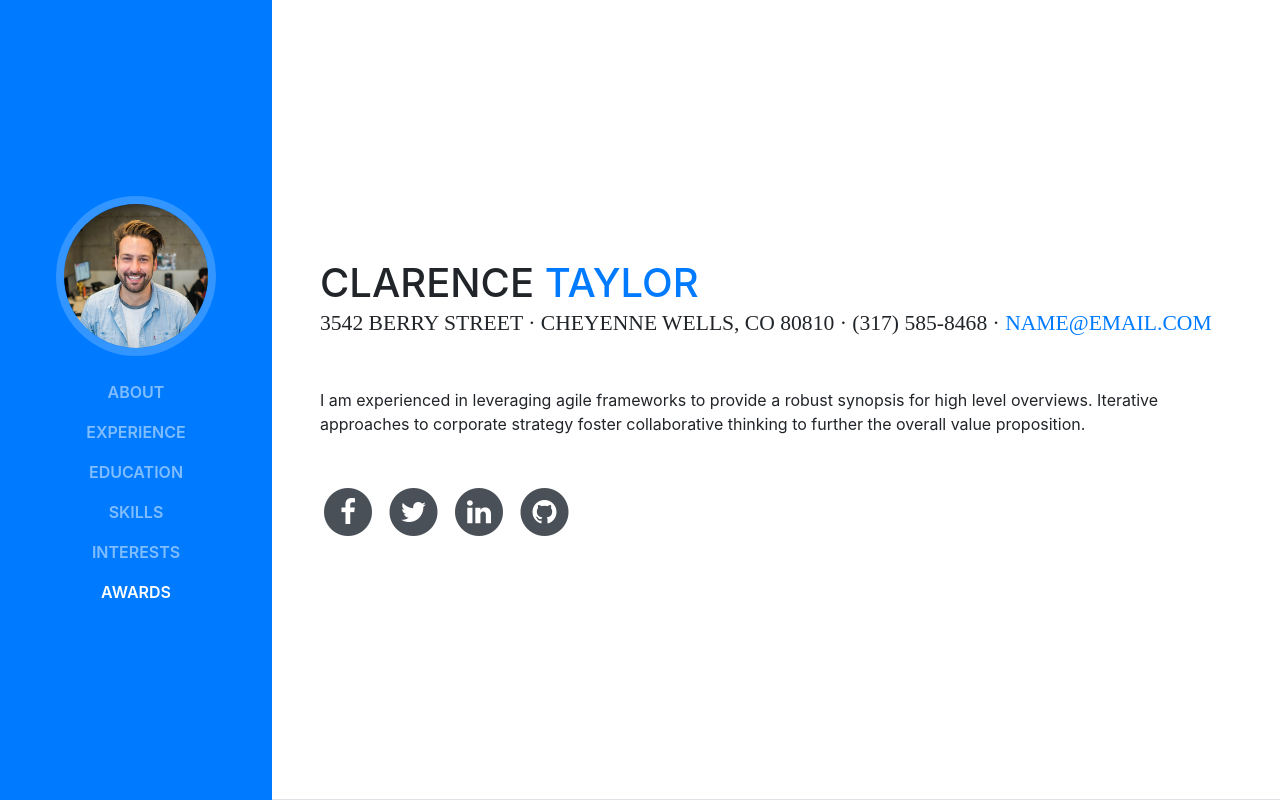
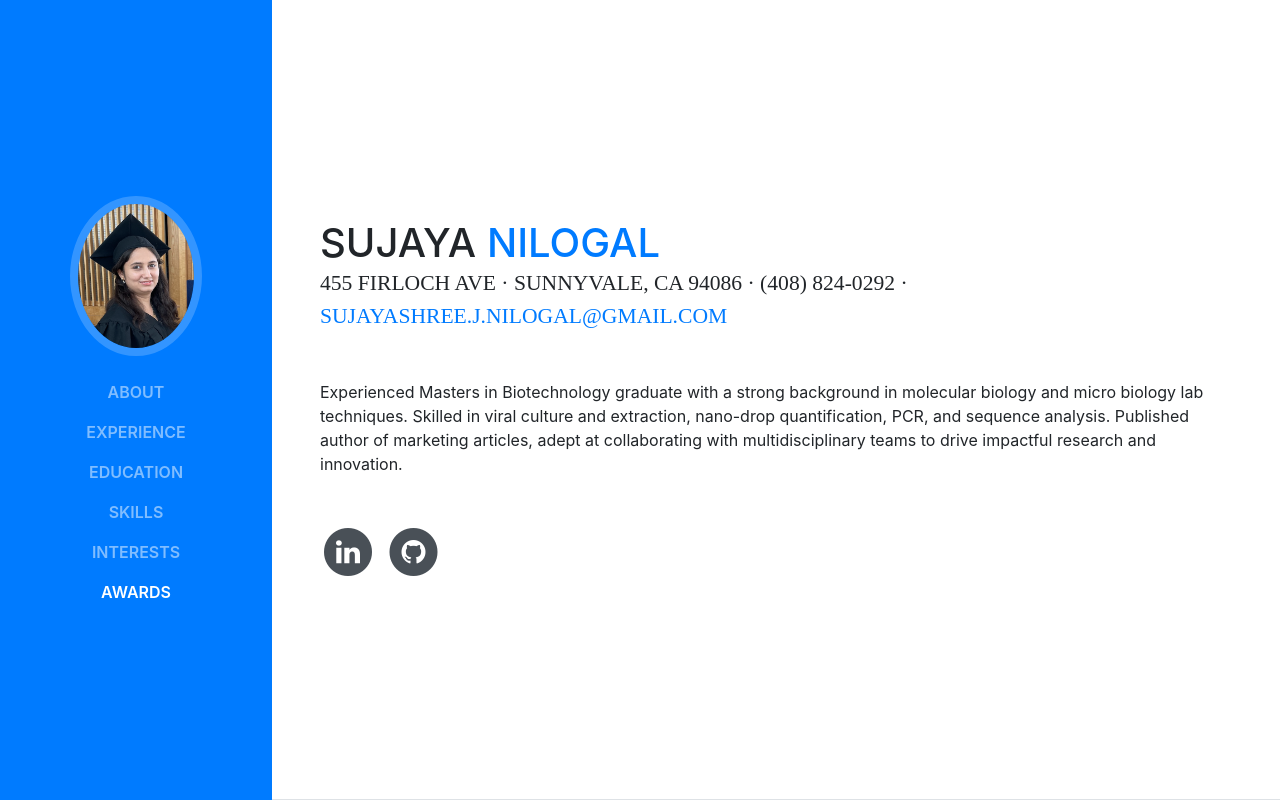
Before and after one commit to sujaya-nilogal/portfolio, a website with bundled scripts: page index.html in a window 1280 px wide. Shown: the top 800 px of the page. Built offline with nearby package versions, Linux system fonts and the light colour scheme; a web font is replaced by a local one.

Commit message:
Update About page and add Profile photo

```diff
--- a/index.html
+++ b/index.html
@@ -31,7 +31,7 @@
       <a class="navbar-brand js-scroll-trigger" href="#page-top">
         <span class="d-block d-lg-none">Start Bootstrap</span>
         <span class="d-none d-lg-block">
-          <img class="img-fluid img-profile rounded-circle mx-auto mb-2" src="img/profile.jpg" alt="">
+          <img class="img-fluid img-profile rounded-circle mx-auto mb-2" src="img/sujaya_graduation_2.png" alt="">
         </span>
       </a>
       <button class="navbar-toggler" type="button" data-toggle="collapse" data-target="#navbarSupportedContent" aria-controls="navbarSupportedContent" aria-expanded="false" aria-label="Toggle navigation">
@@ -65,32 +65,16 @@
 
       <section class="resume-section p-3 p-lg-5 d-flex d-column" id="about">
         <div class="my-auto">
-          <h1 class="mb-0">Clarence
-            <span class="text-primary">Taylor</span>
+          <h1 class="mb-0">Sujaya
+            <span class="text-primary">Nilogal</span>
           </h1>
-          <div class="subheading mb-5">3542 Berry Street · Cheyenne Wells, CO 80810 · (317) 585-8468 ·
-            <a href="mailto:name@email.com">name@email.com</a>
+          <div class="subheading mb-5">455 Firloch Ave · Sunnyvale, CA 94086 · (408) 824-0292 ·
+            <a href="mailto:sujayashree.j.nilogal@gmail.com">sujayashree.j.nilogal@gmail.com</a>
           </div>
-          <p class="mb-5">I am experienced in leveraging agile frameworks to provide a robust synopsis for high level overviews. Iterative approaches to corporate strategy foster collaborative thinking to further the overall value proposition.</p>
+          <p class="mb-5">Experienced Masters in Biotechnology graduate with a strong background in molecular biology and micro biology lab techniques. Skilled in viral culture and extraction, nano-drop quantification, PCR, and sequence analysis. Published author of marketing articles, adept at collaborating with multidisciplinary teams to drive impactful research and innovation.</p>
           <ul class="list-inline list-social-icons mb-0">
             <li class="list-inline-item">
-              <a href="#">
-                <span class="fa-stack fa-lg">
-                  <i class="fa fa-circle fa-stack-2x"></i>
-                  <i class="fa fa-facebook fa-stack-1x fa-inverse"></i>
-                </span>
-              </a>
-            </li>
-            <li class="list-inline-item">
-              <a href="#">
-                <span class="fa-stack fa-lg">
-                  <i class="fa fa-circle fa-stack-2x"></i>
-                  <i class="fa fa-twitter fa-stack-1x fa-inverse"></i>
-                </span>
-              </a>
-            </li>
-            <li class="list-inline-item">
-              <a href="#">
+              <a href="https://www.linkedin.com/in/sujayashree-nilogal/">
                 <span class="fa-stack fa-lg">
                   <i class="fa fa-circle fa-stack-2x"></i>
                   <i class="fa fa-linkedin fa-stack-1x fa-inverse"></i>
```
Also changed, not shown: img/profile.jpg (deleted), img/sujaya_graduation_2.png (added), 3 other files.
